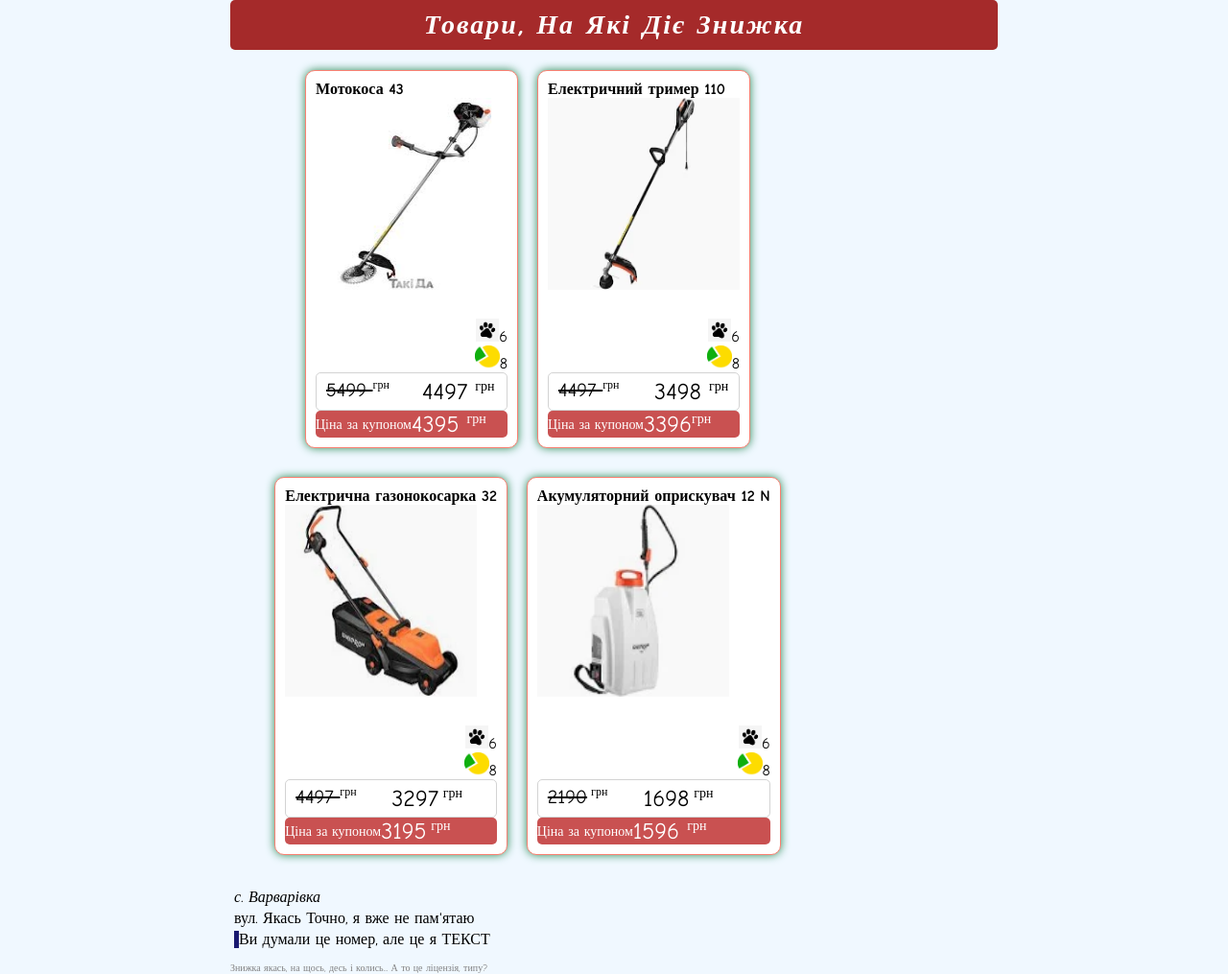
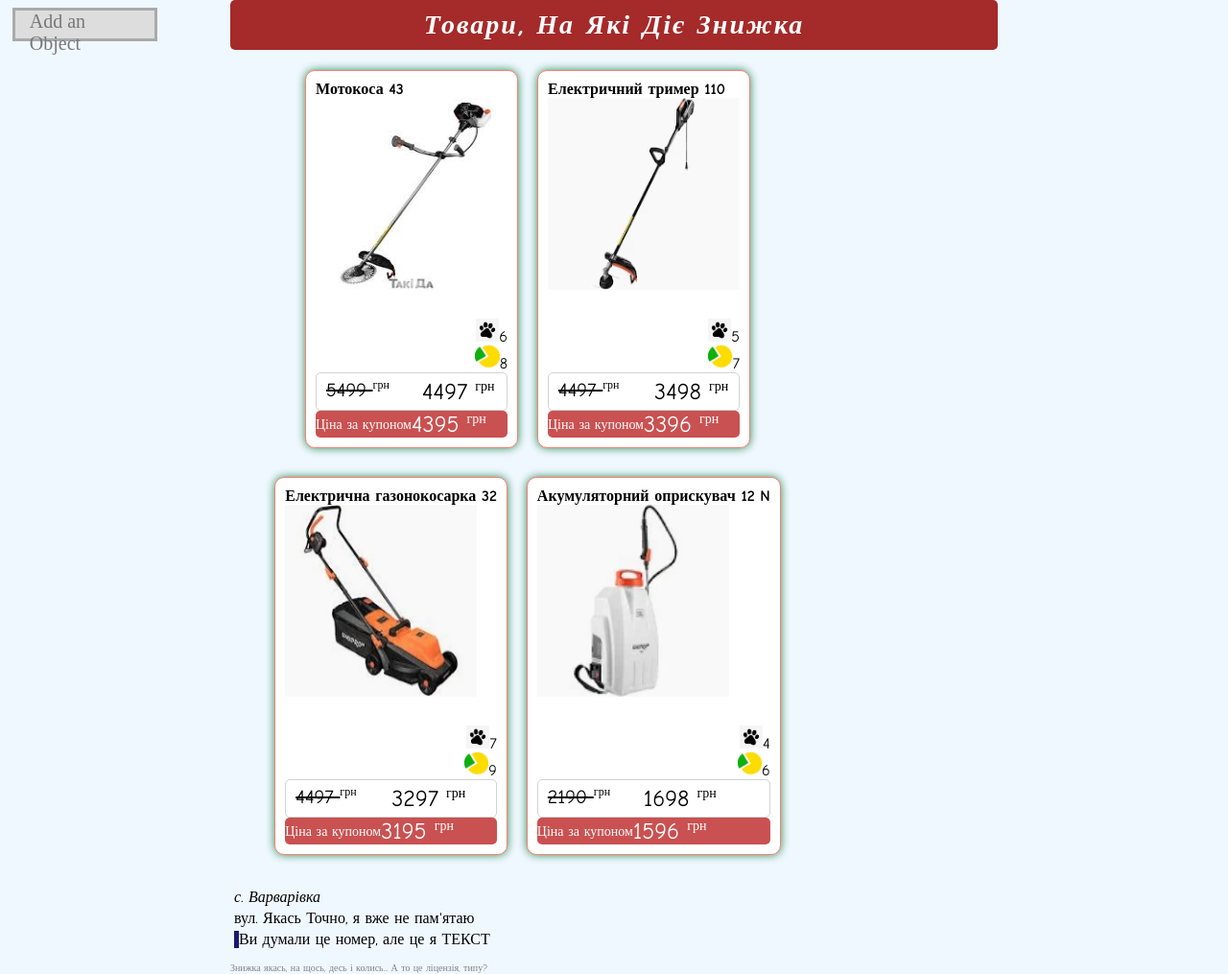
Before and after one commit to YoungCoder-Hlib/Market_template, a plain HTML site: page index.html in a window 1280 px wide. Shown: the whole page at 96% size. Drawn offline with Linux system fonts and the light colour scheme.

Commit message:
Json fetching, and object creating added. Planning on adding costum deals

```diff
--- a/index.html
+++ b/index.html
@@ -7,79 +7,11 @@
     <link rel="stylesheet" href="style.css">
 </head>
 <body>
+    <div id="contenty">
+    <div id="AddObjButton" class="txt">Add an Object</div>
     <content>
         <div class="zaholovok"> Товари, на які діє знижка</div>
         <div id="objholder" class="objects">
-            <div class="obj">
-                <div class="item-title">Мотокоса 43</div>
-                <div class="item-image">
-                    <img src="img/motokosa43.jfif" alt="O kosa. Na zhivchiku">
-                </div>
-                <div class="parts-pay">
-                    <div><img src="img/mona.png" alt="PLATY">6</div>
-                    <div><img src="img/Privat.png" alt="MENI PLATY">8</div>
-                </div>
-                <div class="price">
-                    <div><span>5499 </span><sup>грн</sup></div>
-                    <div><span>4497 </span><sup>грн</sup></div>
-                </div>
-                <div class="price-bonus">
-                    <div>Ціна за купоном</div>
-                    <div><span>4395 </span><sup>грн</sup></div>
-                </div>
-            </div>
-            <div class="obj">
-                <div class="item-title">Електричний тример 110</div>
-            <div class="item-image">
-                <img src="img/trimer.webp">
-            </div>
-            <div class="parts-pay">
-                <div><img src="img/mona.png" alt="PLATY">6</div>
-                    <div><img src="img/Privat.png" alt="MENI PLATY">8</div>
-            </div>
-            <div class="price">
-                <div><span>4497 </span><sup>грн</sup></div>
-                <div><span>3498 </span><sup>грн</sup></div>
-            </div>
-            <div class="price-bonus">
-                <div>Ціна за купоном</div>
-                <div><span>3396</span><sup>грн</sup></div>
-            </div></div>
-            <div class="obj">
-                <div class="item-title">Електрична газонокосарка 32</div>
-            <div class="item-image">
-                <img src="img/kosarka.webp">
-            </div>
-            <div class="parts-pay">
-                <div><img src="img/mona.png" alt="PLATY">6</div>
-                <div><img src="img/Privat.png" alt="MENI PLATY">8</div>
-            </div>
-            <div class="price">
-                <div><span>4497 </span><sup>грн</sup></div>
-                <div><span>3297</span><sup> грн</sup></div>
-            </div>
-            <div class="price-bonus">
-                <div>Ціна за купоном</div>
-                <div><span>3195</span><sup> грн</sup></div>
-            </div></div>
-            <div class="obj">
-                <div class="item-title">Акумуляторний оприскувач 12 N</div>
-                <div class="item-image">
-                    <img src="img/oprisk.webp">
-                </div>
-                <div class="parts-pay">
-                    <div><img src="img/mona.png" alt="PLATY">6</div>
-                    <div><img src="img/Privat.png" alt="MENI PLATY">8</div>
-                </div>
-                <div class="price">
-                    <div><span>2190</span><sup> грн</sup></div>
-                    <div><span>1698</span><sup> грн</sup></div>
-                </div>
-                <div class="price-bonus">
-                    <div>Ціна за купоном</div>
-                    <div><span>1596 </span><sup>грн</sup></div>
-                </div>
-            </div>
         </div>
         <div class="contactyky">
             <p>с. Варварівка</p>
@@ -92,6 +24,17 @@
             А то це ліцензія, типу?
         </div>
     </content>
+</div>
+    <div id="panel" class="txt">
+        <div> Title: <input type="text" class="txt inpu" maxlength="30"></div>
+        <div> Image link: <input type="text" class="txt inpu"></div>
+        <div> Price without the discount: <input type="text" class="txt inpu" maxlength="10"></div>
+        <div> Price with the discount: <input type="text" class="txt inpu" maxlength="10"></div>
+        <div> Price with the coupon: <input type="text" class="txt inpu" maxlength="10"></div>
+        <div> Monopay: <input type="text" class="txt inpu" maxlength="2"></div>
+        <div> Privatpay: <input type="text" class="txt inpu" maxlength="2"></div>
+        <div id="Add" class="txt">Add the object</div>
+    </div>
 
     <script src="script.js"></script>
 </body>
--- a/json/addplate.json
+++ b/json/addplate.json
@@ -5,9 +5,37 @@
             "image": "img/motokosa43.jfif",
             "pricewithoutdisc": 5499,
             "pricewithdisc": 4497,
-            "priceithcoup": 4395,
+            "pricewithcoup": 4395,
             "monopay": 6,
             "privatpay": 8
+        },
+        {
+            "title": "Електричний тример 110",
+            "image": "img/trimer.webp",
+            "pricewithoutdisc": 4497,
+            "pricewithdisc": 3498,
+            "pricewithcoup": 3396,
+            "monopay": 5,
+            "privatpay": 7
+        },
+        {
+            "title": "Електрична газонокосарка 32",
+            "image": "img/kosarka.webp",
+            "pricewithoutdisc": 4497,
+            "pricewithdisc": 3297,
+            "pricewithcoup": 3195,
+            "monopay": 7,
+            "privatpay": 9
+        },
+        {
+            "title": "Акумуляторний оприскувач 12 N",
+            "image": "img/oprisk.webp",
+            "pricewithoutdisc": 2190,
+            "pricewithdisc": 1698,
+            "pricewithcoup": 1596,
+            "monopay": 4,
+            "privatpay": 6
         }
+
     ]
 }
--- a/script.js
+++ b/script.js
@@ -1,4 +1,8 @@
 let objh = document.querySelector("#objholder");
+let Adder = document.querySelector("#AddObjButton");
+let AfterAdder = document.querySelector("#Add");
+let contenty = document.querySelector("#contenty");
+let panel = document.querySelector("#panel");
 //console.log(arrayOfVitaminObjects);
 let Itemy = [];
 async function getObj(item) {
@@ -11,9 +15,29 @@ async function getObj(item) {
         data.Items.forEach(item => {
             Itemy.push(item);
         });
-        for(let i=0; i<Itemy.length; i++){
+        Itemy.forEach((obj) => {
          let keyda = document.createElement("div");
-        }
+         keyda.classList.add("obj")
+         keyda.innerHTML = `
+                <div class="item-title">${obj.title}</div>
+                <div class="item-image">
+                <img src="${obj.image}">
+                </div>
+                <div class="parts-pay">
+                <div><img src="img/mona.png" alt="PLATY">${obj.monopay}</div>
+                <div><img src="img/Privat.png" alt="MENI PLATY">${obj.privatpay}</div>
+                </div>
+                <div class="price">
+                <div><span>${obj.pricewithoutdisc} </span><sup>грн</sup></div>
+                <div><span>${obj.pricewithdisc} </span><sup>грн</sup></div>
+                </div>
+                <div class="price-bonus">
+                <div>Ціна за купоном</div>
+                <div><span>${obj.pricewithcoup} </span><sup>грн</sup></div>
+                </div>
+            `;
+            document.getElementById('objholder').appendChild(keyda);
+        });
         return data;
     }
     catch (error){
@@ -23,3 +47,12 @@ async function getObj(item) {
     }
 }
 getObj('json/addplate.json');
+
+Adder.addEventListener("click", function(){
+    contenty.style.display = "none";
+    panel.style.display = "block";
+});
+AfterAdder.addEventListener("click", function(){
+    contenty.style.display = "block";
+    panel.style.display = "none";
+});
--- a/style.css
+++ b/style.css
@@ -122,3 +122,50 @@ content{
 .price-bonus div:last-child sup {
     font-size: 14px;
 }
+.txt{
+    background-color: #ddd;
+    border: 3px solid #aaa;
+    color: #777;
+    font-size:20px;
+    font-family: Arial Bold;
+    padding: 0 15px 5px 15px;
+    position: absolute;
+    user-select: none;
+    transition-duration: 0.5s;
+}
+#AddObjButton{
+    width: 9%;
+    height: 3%;
+    left: 1%;
+    top: 1%;
+    cursor: pointer;
+}
+#AddObjButton:hover{
+    background-color: rgb(183, 247, 20);
+    border: 3px solid rgb(183, 247, 20);
+    box-shadow: 0 0 10px rgba(0, 5, 2, 0.5), 0 0 20px rgba(0, 0, 0, 0.5), 0 0 30px rgba(0, 0, 0, 0.5);
+    scale: 1.1;
+}
+#panel{
+    width: 50%;
+    height: 50%;
+    top: 20%;
+    display: none;
+}
+#contenty{
+    display: block;
+}
+.inpu{
+    position: relative;
+    margin: 10px;
+}
+#Add{
+    left: 40%;
+    top: 90%;
+}
+#Add:hover{
+    background-color: rgb(183, 247, 20);
+    border: 3px solid rgb(183, 247, 20);
+    box-shadow: 0 0 10px rgba(0, 5, 2, 0.5), 0 0 20px rgba(0, 0, 0, 0.5), 0 0 30px rgba(0, 0, 0, 0.5);
+    scale: 1.1;
+}
```
